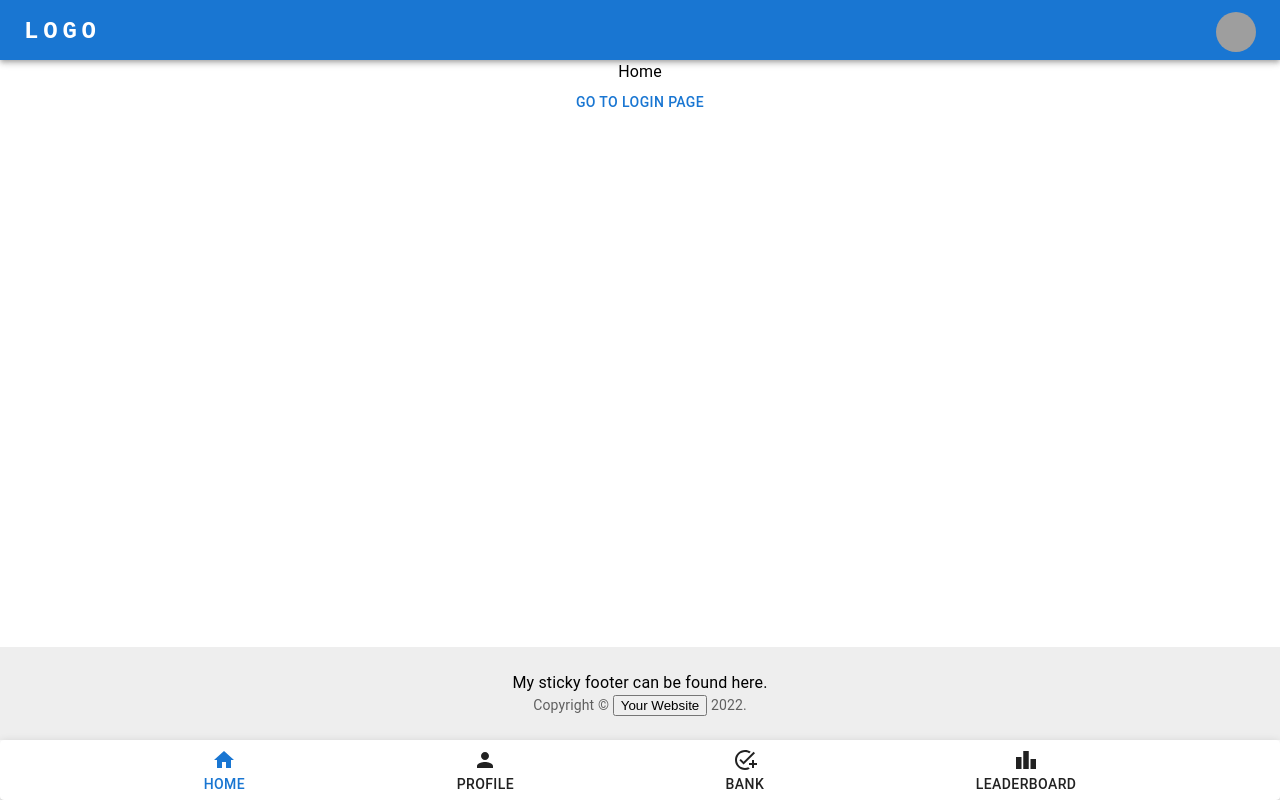
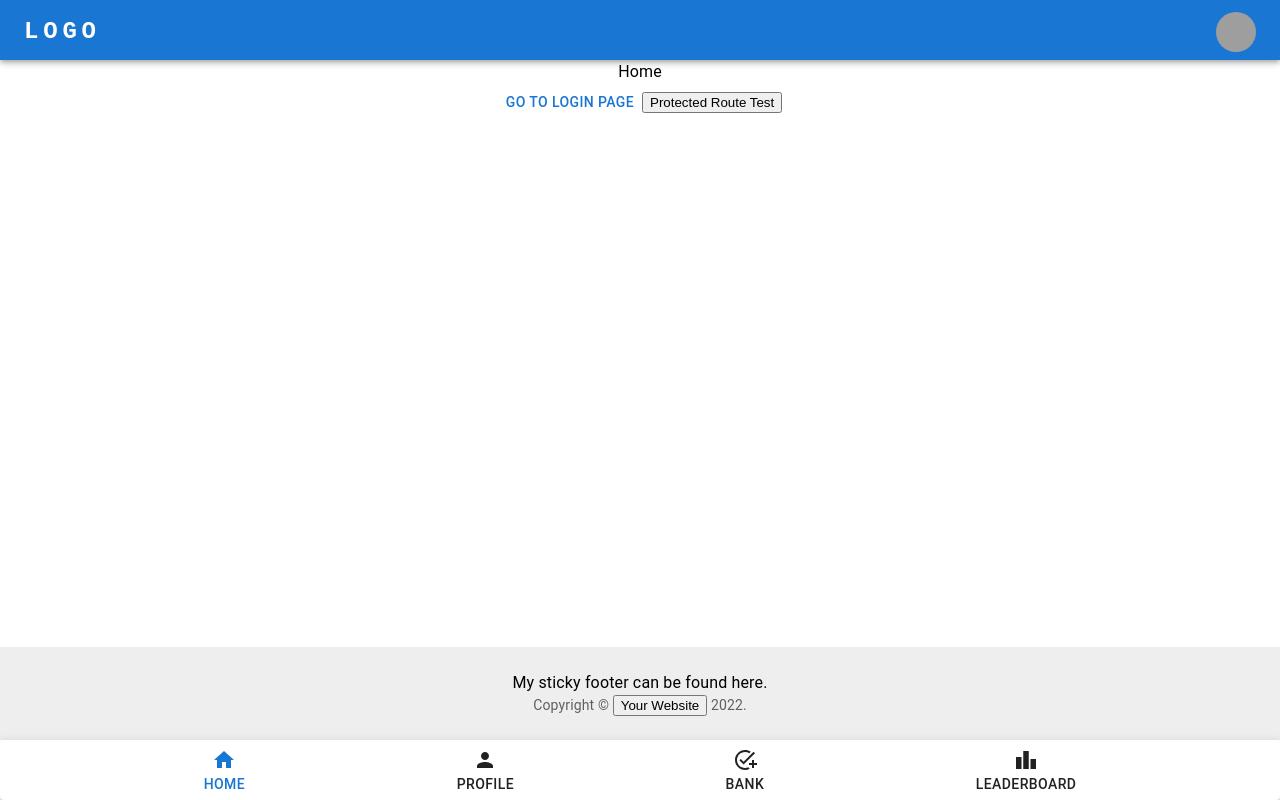
Before and after one commit to SimoSultan/exercise-app-frontend, a React (Create React App) app: page / in a window 1280 px wide. Built offline with nearby package versions, Linux system fonts and the light colour scheme; grey boxes are pictures that could not be loaded.

Commit message:
feat(login-google): very rough baseline

```diff
--- a/src/library/pages/Home.js
+++ b/src/library/pages/Home.js
@@ -2,9 +2,15 @@ import { useNavigate } from "react-router-dom";
 import Typography from "@mui/material/Typography";
 import Button from "@mui/material/Button";
 import { Link } from "react-router-dom";
+import axios from "axios";
 
 export default function Home({ authenticated }) {
   const navigate = useNavigate();
+
+  const logProtectedData = async () => {
+    const res = await axios.get(`${process.env.REACT_APP_API_ENDPOINT}/protected`, { withCredentials: true })
+    console.log(res)
+  }
 
   return (
     <div>
@@ -14,6 +20,7 @@ export default function Home({ authenticated }) {
           <Button onClick={() => navigate("/login")}>Go to Login Page</Button>
         </Link>
       )}
+      <button onClick={logProtectedData}>Protected Route Test</button>
     </div>
   );
 }
--- a/src/library/pages/Login.js
+++ b/src/library/pages/Login.js
@@ -39,9 +39,12 @@ export default function Login() {
           Back to Home
         </Button>
       ) : (
-        <Button variant="contained" onClick={handleLogin}>
-          Login
-        </Button>
+        <>
+          <Button variant="contained" onClick={handleLogin}>
+            Login
+          </Button>
+          <a href={`${process.env.REACT_APP_API_ENDPOINT}/auth/google`}>Login With Google</a>
+        </>
       )}
     </>
   );
```
